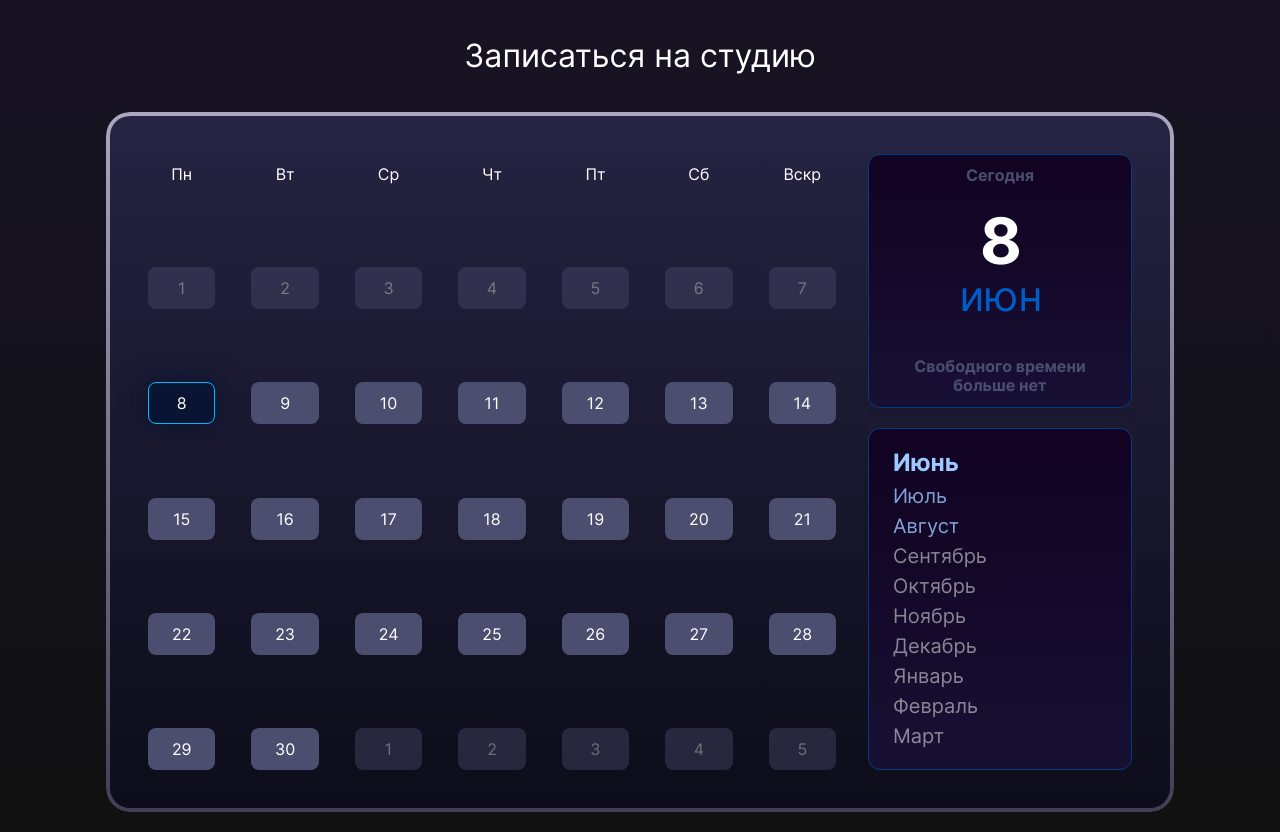
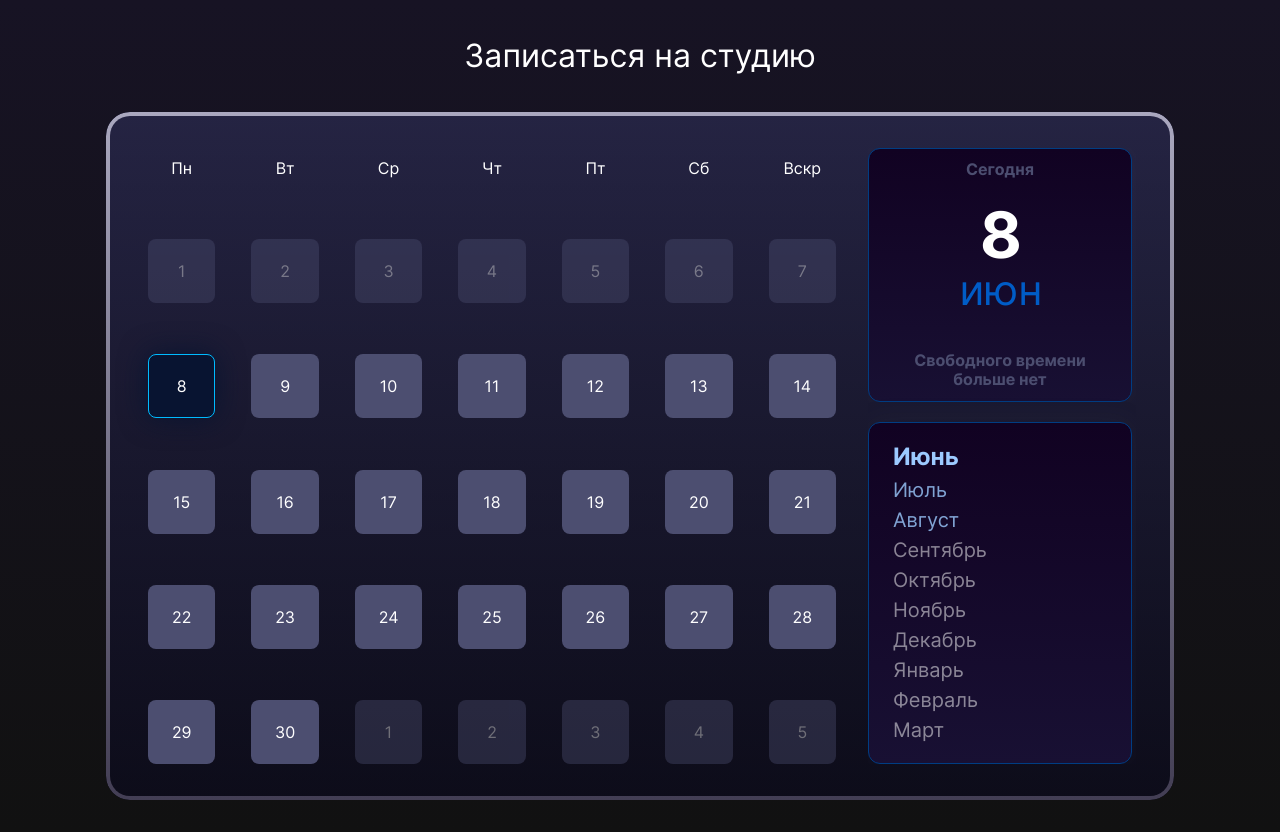
Before and after one commit to IvanZhgutov/Tonight_Sound, a React (Vite) app: page / in a window 1280 px wide. Built offline with nearby package versions, Linux system fonts and the light colour scheme.

Commit message:
90 процентная версия. Вообще шикарно

```diff
--- a/src/components/Squares/Square.jsx
+++ b/src/components/Squares/Square.jsx
@@ -40,7 +40,7 @@ export const Square = ({
       transition={{ duration: 0.4, ease: [0.22, 1, 0.36, 1] }}
     >
       {/* Кнопка свернуть, поверх — только если selectedDays > 2 */}
-      {showCollapseToggle && (
+      {/* {showCollapseToggle && (
         <button
           type="button"
           className="collapse-btn"
@@ -52,7 +52,7 @@ export const Square = ({
         >
           <SvgArrowDown />
         </button>
-      )}
+      )} */}
 
       <motion.div
         className="header"
--- a/src/pages/MainPage/MainPage.jsx
+++ b/src/pages/MainPage/MainPage.jsx
@@ -260,15 +260,23 @@ export const MainPage = () => {
                 <div className="week">
                   {week.map((button) => {
                     const status = getButtonStatus(button)
+                    const isWeekTitle = status === 'weekTitle'
                     return (
                       <div
                         key={button.id}
                         className={`calendar-button-wrapper wrapper-${status}`}
                         onClick={() => handleDayClick(button)}
                       >
-                        <button type="button" className={`calendar-button ${status}`}>
+                        <motion.button
+                          type="button"
+                          className={`calendar-button ${status}`}
+                          animate={{
+                            height: isWeekTitle ? '40px' : (activeKey !== null ? '42px' : '64px'),
+                          }}
+                          transition={{ duration: 0.6, ease: [0.22, 1, 0.36, 1] }}
+                        >
                           {button.title}
-                        </button>
+                        </motion.button>
                       </div>
                     )
                   })}
--- a/src/pages/MainPage/MainPage.scss
+++ b/src/pages/MainPage/MainPage.scss
@@ -31,7 +31,7 @@
   position: relative;
   font-size: 32px;
   border-radius: 24px;
-  padding: 42px;
+  padding: 36px 42px;
   display: flex;
   justify-content: space-between;
   gap: 32px;
@@ -89,8 +89,8 @@
   gap: var(--calendar-col-gap);
 
   .calendar-button-wrapper {
-    padding: calc(var(--calendar-row-gap) / 2) calc(var(--calendar-col-gap) / 2);
-    margin: calc(var(--calendar-row-gap) * -0.5) calc(var(--calendar-col-gap) * -0.5);
+    // padding: calc(var(--calendar-row-gap) / 2) calc(var(--calendar-col-gap) / 2);
+    // margin: calc(var(--calendar-row-gap) * -0.5) calc(var(--calendar-col-gap) * -0.5);
     cursor: pointer;
 
     &:hover {
@@ -105,6 +105,7 @@
   }
 
   .calendar-button {
+    user-select: none;
     cursor: pointer;
     font-size: 0.5em;
     font-weight: 400;
@@ -225,6 +226,7 @@
   }
 
   .time-btn {
+    user-select: none;
     transition-duration: 200ms;
     cursor: pointer;
     font-size: 0.5em;
@@ -292,6 +294,10 @@
 
 .info-content {
   align-self: self-start;
+}
+
+.square * {
+  user-select: none;
 }
 
 .square {
```
